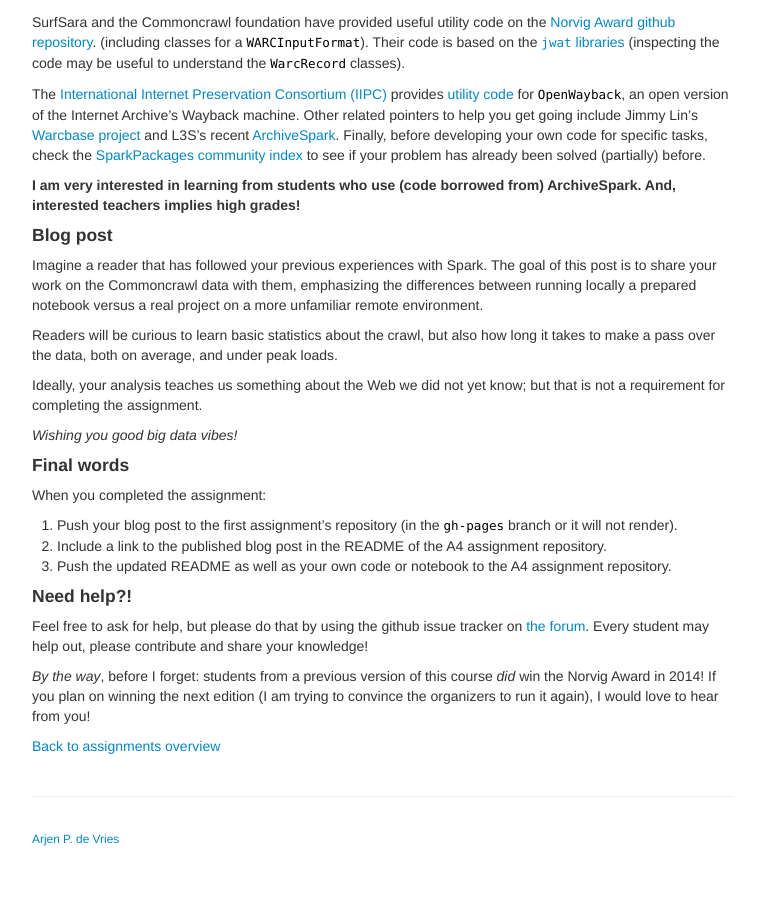
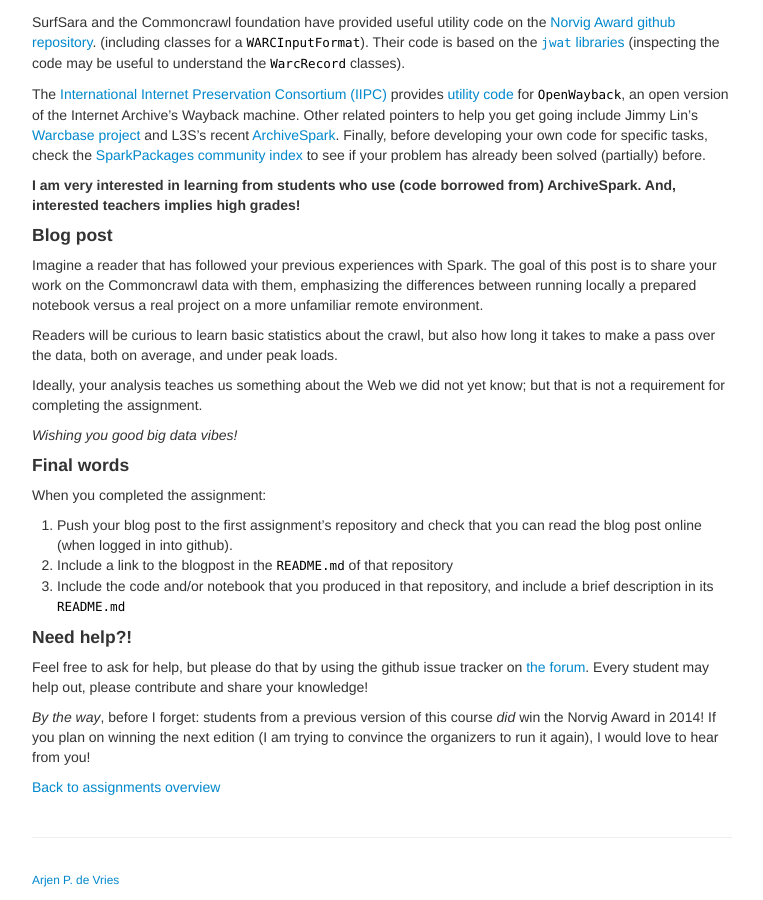
Before and after one commit to Thelukepet/course, a Jekyll site: the page built from assignments/P-commoncrawl.md, in a window 1280 px wide and 900 px high, scrolled down 2346 px. Shown: the whole window, without its empty margins (258-1021 px from the left). Built offline with Jekyll 4.4.1, drawn with Linux system fonts in a browser that asks for light colours; before the commit the page ends 3205 px from its top, so only the background shows below that.

Commit message:
Updated delivery of results instructions

```diff
--- a/assignments/P-commoncrawl.md
+++ b/assignments/P-commoncrawl.md
@@ -206,9 +206,9 @@
 
 When you completed the assignment:
 
-1. Push your blog post to the first assignment's repository (in the `gh-pages` branch or it will not render).
-2. Include a link to the published blog post in the README of the A4 assignment repository.
-3. Push the updated README as well as your own code or notebook to the A4 assignment repository.
+1. Push your blog post to the first assignment's repository and check that you can read the blog post online (when logged in into github).
+2. Include a link to the blogpost in the `README.md` of that repository
+3. Include the code and/or notebook that you produced in that repository, and include a brief description in its `README.md`
 
 #### Need help?!
 
```
